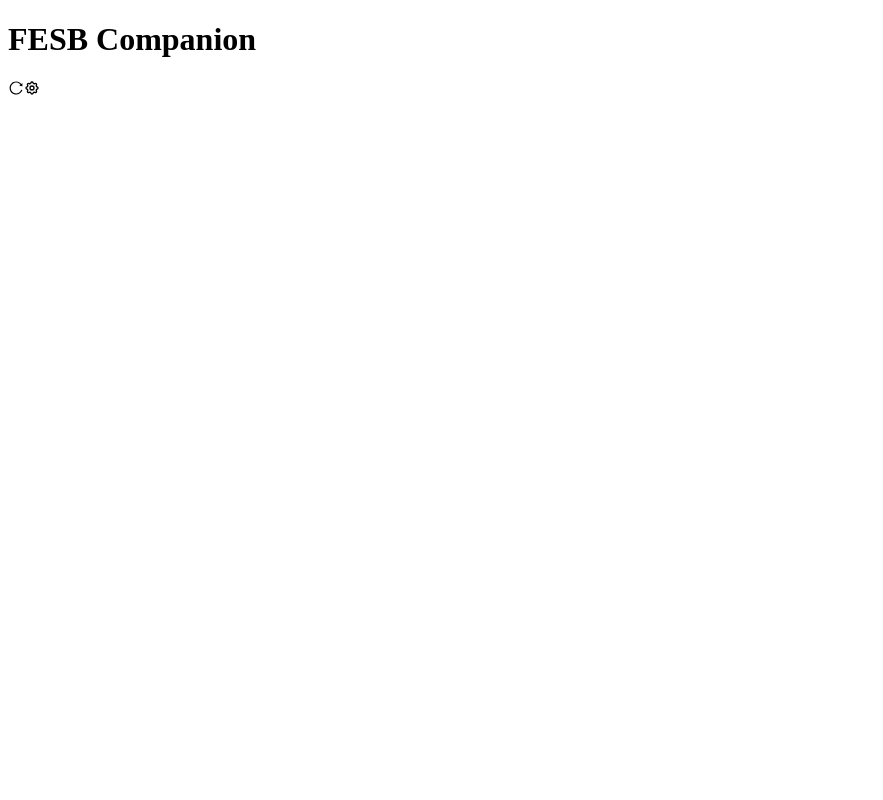
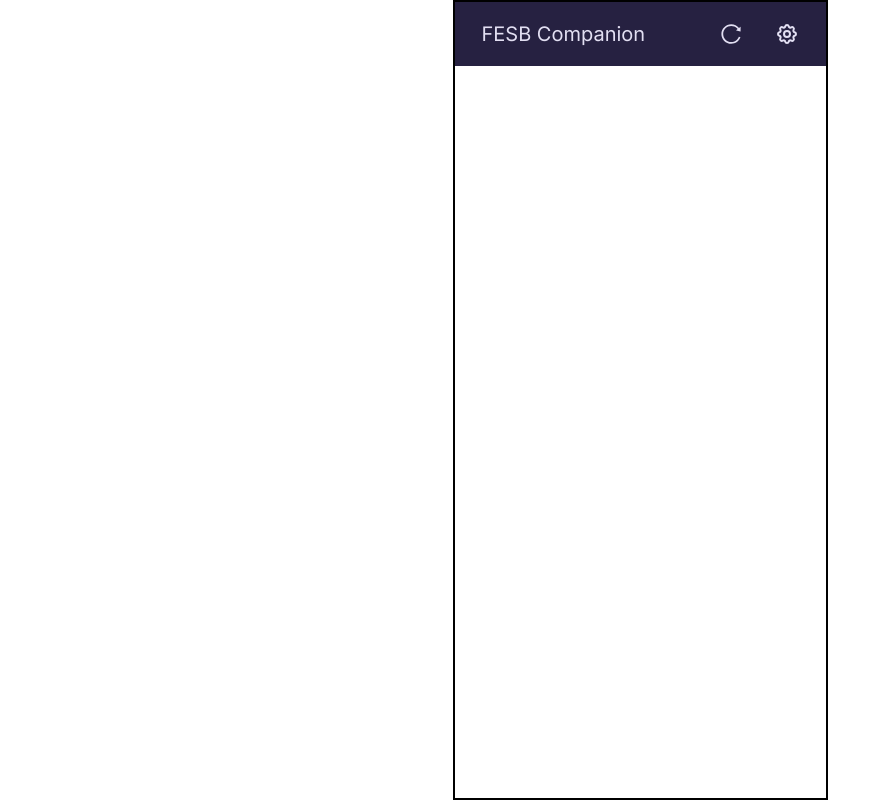
Before and after one commit to Ljusaj123/FESB-Companion, a React (Create React App) app: page / in a window 1280 px wide. Shown: the whole page, without its empty margins (0-883 px from the left). Built offline with nearby package versions, Linux system fonts and the light colour scheme.

Commit message:
new variable for font size, styles for svg, max width for body and included module folder

```diff
--- a/src/styles/css/style.css
+++ b/src/styles/css/style.css
@@ -1 +1,76 @@
 @import url("https://fonts.googleapis.com/css2?family=Inter:wght@400;600&display=swap");
+*,
+*::after,
+*::before {
+  margin: 0;
+  padding: 0;
+  -webkit-box-sizing: border-box;
+          box-sizing: border-box;
+  scroll-behavior: smooth;
+}
+
+body {
+  font-family: "Inter", sans-serif;
+  font-weight: 400;
+  max-width: 375px;
+  width: 90%;
+  margin: 0 auto;
+  border: 2px solid black;
+  height: 800px;
+}
+
+h1,
+h2,
+h3 {
+  font-family: "Inter", sans-serif;
+  font-weight: 400;
+}
+
+h1 {
+  font-size: 20px;
+  color: #e2dff2;
+}
+
+h2 {
+  font-size: 16px;
+}
+
+h3 {
+  font-size: 12px;
+}
+
+img {
+  max-width: 100%;
+}
+
+svg {
+  color: #e2dff2;
+  font-size: 24px;
+}
+
+header {
+  background-color: #262141;
+  width: 100%;
+  display: -webkit-box;
+  display: -ms-flexbox;
+  display: flex;
+  -webkit-box-pack: justify;
+      -ms-flex-pack: justify;
+          justify-content: space-between;
+  -webkit-box-align: center;
+      -ms-flex-align: center;
+          align-items: center;
+  padding: 20px 27px;
+}
+header .icon-holder {
+  display: -webkit-box;
+  display: -ms-flexbox;
+  display: flex;
+  -webkit-box-align: center;
+      -ms-flex-align: center;
+          align-items: center;
+  gap: 32px;
+}
+header .icon-holder > svg {
+  cursor: pointer;
+}
--- a/src/styles/scss/base/_index.scss
+++ b/src/styles/scss/base/_index.scss
@@ -1 +1,3 @@
 @forward "./variables";
+@forward "./mixins";
+@forward "./resets";
--- a/src/styles/scss/base/_resets.scss
+++ b/src/styles/scss/base/_resets.scss
@@ -11,6 +11,11 @@
 body {
   font-family: $ff_Inter;
   font-weight: $fw_normal;
+  max-width: 375px;
+  width: 90%;
+  margin: 0 auto;
+  border: 2px solid black;
+  height: 800px;
 }
 
 h1,
@@ -23,6 +28,7 @@ h3 {
 h1 {
   // font-size: clamp(2rem, calc(4vw + 1.2rem), 4.5rem);
   font-size: $fs-20;
+  color: $purple-secondary--light;
 }
 h2 {
   font-size: $fs-16;
@@ -35,8 +41,7 @@ img {
   max-width: 100%;
 }
 
-// .container {
-//   width: 95%;
-//   max-width: 1350px;
-//   margin: 0 auto;
-// }
+svg {
+  color: $purple-secondary--light;
+  font-size: $fs-24;
+}
--- a/src/styles/scss/base/_variables.scss
+++ b/src/styles/scss/base/_variables.scss
@@ -24,6 +24,7 @@ $lh-15: 15px;
 $lh-19: 19px;
 
 //font-sizes
+$fs-24: 24px;
 $fs-20: 20px;
 $fs-16: 16px;
 $fs-12: 12px;
--- a/src/styles/scss/style.scss
+++ b/src/styles/scss/style.scss
@@ -1 +1,2 @@
 @use "./base/" as b;
+@use "./modules/" as m;
```
